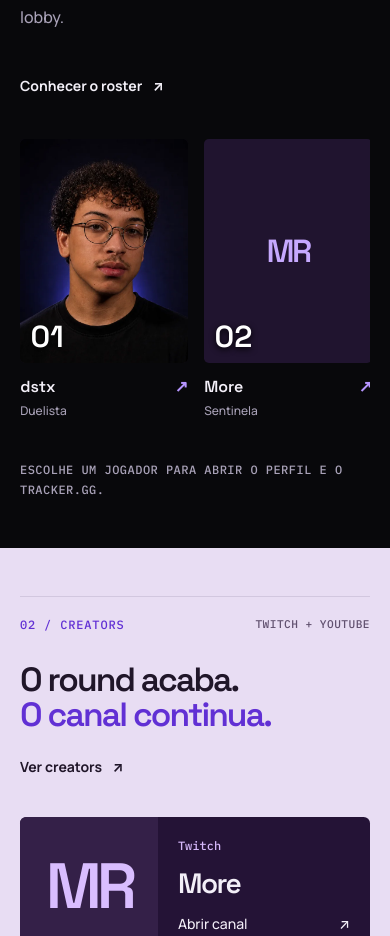
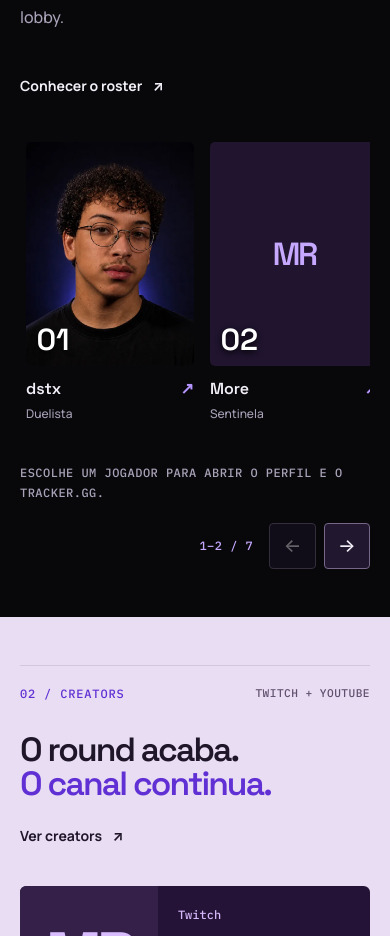
Before and after one commit to dstx11/Shush, a React (Vite) app: page / in a window 390 px wide. Shown: the part 1341-2277 px from the top of the page. Built offline with nearby package versions, Linux system fonts and the light colour scheme.

Commit message:
Make the home roster easier to explore with responsive navigation controls

```diff
--- a/src/components/home/HomeHub.tsx
+++ b/src/components/home/HomeHub.tsx
@@ -4,6 +4,7 @@ import { calculatePremierScore, calculatePublicMatchDayState, formatDate } from
 import { usePremierClock } from '../../lib/use-premier-clock';
 import { Button } from '../ui/Button';
 import { AppLink } from '../ui/AppLink';
+import { HomePlayerRail } from './HomePlayerRail';
 
 export function HomeHub() {
   const state = calculatePublicMatchDayState(season, usePremierClock());
@@ -15,10 +16,7 @@ export function HomeHub() {
         <div className="shell">
           <div className="section-index"><span className="section-kicker">01 / A equipa</span><span className="mono">Valorant · {players.length} jogadores</span></div>
           <div className="section-heading"><div><h2 id="home-roster-title">Nomes diferentes.<br /><span>A mesma SHUSH.</span></h2><p className="body-copy">Quem joga, quem cria, quem entra contigo no lobby.</p></div><AppLink className="editorial-link" href="/esports/valorant/roster">Conhecer o roster <span aria-hidden="true">↗</span></AppLink></div>
-          <div className="home-player-rail" aria-label="Jogadores SHUSH">
-            {players.map((player) => <AppLink key={player.id} href={`/esports/valorant/roster?player=${player.id}`} className="home-player" aria-label={`Conhecer ${player.displayName}`}><div className="home-player-image">{player.avatar ? <img src={player.avatar} alt="" width="768" height="768" loading="lazy" decoding="async" /> : <span className="initial-art" aria-hidden="true">{player.initials}</span>}<span className="home-player-number" aria-hidden="true">{player.number}</span></div><span className="home-player-name">{player.displayName}<span aria-hidden="true">↗</span></span><small>{player.roles[0]}</small></AppLink>)}
-          </div>
-          <p className="rail-hint mono">Escolhe um jogador para abrir o perfil e o Tracker.gg.</p>
+          <HomePlayerRail />
         </div>
       </section>
       <section id="creator-pulse" className="home-creators" aria-labelledby="home-creators-title">
--- /dev/null
+++ b/src/components/home/HomePlayerRail.tsx
@@ -0,0 +1,65 @@
+import { useEffect, useRef, useState } from 'react';
+import { players } from '../../data/players';
+import { AppLink } from '../ui/AppLink';
+
+export function HomePlayerRail() {
+  const rail = useRef<HTMLDivElement>(null);
+  const [range, setRange] = useState({ first: 1, last: players.length, previous: false, next: false });
+
+  useEffect(() => {
+    const element = rail.current;
+    if (!element) return;
+    let frame = 0;
+    const measure = () => {
+      const bounds = element.getBoundingClientRect();
+      const visible = Array.from(element.children).flatMap((child, index) => {
+        const card = child.getBoundingClientRect();
+        return card.right > bounds.left + 6 && card.left < bounds.right - 6 ? [index + 1] : [];
+      });
+      const next = {
+        first: visible[0] ?? 1,
+        last: visible[visible.length - 1] ?? players.length,
+        previous: element.scrollLeft > 2,
+        next: element.scrollLeft + element.clientWidth < element.scrollWidth - 2,
+      };
+      setRange((current) => Object.keys(next).every((key) => current[key as keyof typeof next] === next[key as keyof typeof next]) ? current : next);
+    };
+    const schedule = () => { cancelAnimationFrame(frame); frame = requestAnimationFrame(measure); };
+    const observer = new ResizeObserver(schedule);
+    observer.observe(element);
+    element.addEventListener('scroll', schedule, { passive: true });
+    measure();
+    return () => { observer.disconnect(); element.removeEventListener('scroll', schedule); cancelAnimationFrame(frame); };
+  }, []);
+
+  const move = (direction: -1 | 1) => {
+    const element = rail.current;
+    if (!element) return;
+    const step = Math.max(1, range.last - range.first);
+    const target = element.children[Math.max(0, Math.min(players.length - 1, range.first - 1 + direction * step))];
+    const left = element.scrollLeft + target.getBoundingClientRect().left - element.getBoundingClientRect().left - 6;
+    element.scrollTo({ left, behavior: window.matchMedia('(prefers-reduced-motion: reduce)').matches ? 'instant' : 'smooth' });
+  };
+
+  return <>
+    <div ref={rail} id="home-player-rail" className="home-player-rail" aria-label="Jogadores SHUSH">
+      {players.map((player) => <AppLink key={player.id} href={`/esports/valorant/roster?player=${player.id}`} className="home-player" aria-label={`Conhecer ${player.displayName}`}>
+        <div className="home-player-image">
+          {player.avatar ? <img src={player.avatar} alt="" width="768" height="768" loading="lazy" decoding="async" /> : <span className="initial-art" aria-hidden="true">{player.initials}</span>}
+          <span className="home-player-number" aria-hidden="true">{player.number}</span>
+          <span className="home-player-open" aria-hidden="true">Ver perfil ↗</span>
+        </div>
+        <span className="home-player-name">{player.displayName}<span aria-hidden="true">↗</span></span>
+        <small>{player.roles[0]}</small>
+      </AppLink>)}
+    </div>
+    <div className="home-roster-footer">
+      <p className="rail-hint mono">Escolhe um jogador para abrir o perfil e o Tracker.gg.</p>
+      {range.previous || range.next ? <div className="roster-rail-controls" role="group" aria-label="Navegar pelos jogadores">
+        <span className="mono" aria-label={`Jogadores visíveis: ${range.first} a ${range.last} de ${players.length}`}>{range.first}–{range.last} / {players.length}</span>
+        <button type="button" aria-label="Ver jogadores anteriores" aria-controls="home-player-rail" disabled={!range.previous} onClick={() => move(-1)}>←</button>
+        <button type="button" aria-label="Ver mais jogadores" aria-controls="home-player-rail" disabled={!range.next} onClick={() => move(1)}>→</button>
+      </div> : null}
+    </div>
+  </>;
+}
--- a/src/styles/editorial.css
+++ b/src/styles/editorial.css
@@ -80,10 +80,20 @@ body { background: var(--ink); }
 .home-player-image img { width: 100%; height: 100%; object-fit: cover; object-position: center top; transition: transform .3s; }
 .home-player:hover img { transform: scale(1.04); }
 .home-player-number { position: absolute; bottom: .65rem; left: .65rem; color: #fff; font: 600 1.9rem/1 var(--font-heading); text-shadow: 0 2px 6px #000; }
+.home-player-open { position: absolute; inset: auto .6rem .65rem auto; padding: .45rem .55rem; border: 1px solid #8b75a2; border-radius: .2rem; background: #170e24ed; color: #fff; font-size: .7rem; opacity: 0; transform: translateY(.3rem); transition: opacity .18s, transform .18s; }
+.home-player:hover .home-player-open, .home-player:focus-visible .home-player-open { opacity: 1; transform: none; }
 .home-player-name { display: flex; justify-content: space-between; gap: .5rem; margin-top: .8rem; font: 600 1rem var(--font-heading); }
 .home-player-name > span { color: var(--signal); }
 .home-player > small { display: block; margin-top: .35rem; color: var(--muted); font-size: .75rem; }
 .rail-hint { margin-top: 1.5rem; font-size: .75rem; }
+.home-roster-footer { display: flex; justify-content: space-between; align-items: center; flex-wrap: wrap; gap: 1.25rem; margin-top: 1.5rem; }
+.home-roster-footer .rail-hint { margin: 0; max-width: 34rem; }
+.roster-rail-controls { display: flex; align-items: center; gap: .5rem; margin-left: auto; }
+.roster-rail-controls > span { margin-right: .5rem; color: #c6a9ff; }
+.roster-rail-controls button { display: grid; place-items: center; width: 2.9rem; height: 2.9rem; border: 1px solid #766687; border-radius: .25rem; color: #f3eff8; background: #21172e; font-size: 1.15rem; }
+.roster-rail-controls button:hover:not(:disabled) { background: #6130d4; border-color: #ad8bff; }
+.roster-rail-controls button:disabled { opacity: .4; }
+.home-player-rail { scrollbar-width: thin; scrollbar-color: #8b75a2 #1c1425; overscroll-behavior-x: contain; }
 .home-creators { --line: #d2c7df; --paper: #201629; --muted: #61516f; --signal: #6130d4; color: #201629; background: #e8ddf3; }
 .home-channel-list { display: grid; grid-template-columns: 1fr 1fr; gap: 1.5rem; }
 .home-channel { display: grid; grid-template-columns: .8fr 1fr; min-width: 0; border-radius: .4rem; overflow: hidden; color: #f3eff8; background: #241336; text-decoration: none; }
@@ -124,7 +134,7 @@ body { background: var(--ink); }
 .page-heading > p { max-width: 28rem; color: var(--muted); font-size: 1rem; line-height: 1.8; }
 
 @media (max-width: 1180px) { .competition-signal { display: none; } .shush-navigation { gap: 1rem; } .opening-grid { gap: 0 2rem; } }
-@media (max-width: 1000px) { .home-player-rail { grid-template-columns: repeat(7, 10.5rem); overflow-x: auto; padding: .2rem .2rem 1rem; scroll-snap-type: x proximity; } .home-player { scroll-snap-align: start; } .home-archive { gap: 2rem; } .home-channel-copy { padding: 1rem; } }
+@media (max-width: 1000px) { .home-player-rail { grid-template-columns: repeat(7, 10.5rem); overflow-x: auto; padding: .375rem .375rem 1rem; scroll-snap-type: x proximity; scroll-padding-inline: .375rem; } .home-player { scroll-snap-align: start; } .home-archive { gap: 2rem; } .home-channel-copy { padding: 1rem; } }
 @media (max-width: 767px) {
   .shell { width: min(calc(100% - 2.5rem - env(safe-area-inset-left) - env(safe-area-inset-right)), var(--page-width)); }
   .desktop-navigation, .competition-signal { display: none; }
@@ -164,4 +174,4 @@ body { background: var(--ink); }
   .page-heading { gap: 1.25rem; padding-bottom: 1.75rem; }
   .page-heading h1 { font-size: clamp(3rem, 12vw, 4.75rem); }
 }
-@media (prefers-reduced-motion: reduce) { .desktop-nav-link::after, .home-player-image img, .home-channel-art img, .button-arrow { transition: none; } }
+@media (prefers-reduced-motion: reduce) { .desktop-nav-link::after, .home-player-image img, .home-player-open, .home-channel-art img, .button-arrow { transition: none; } }
```
Also changed, not shown: 2 other files (tests, documents, lock files or other folders).
